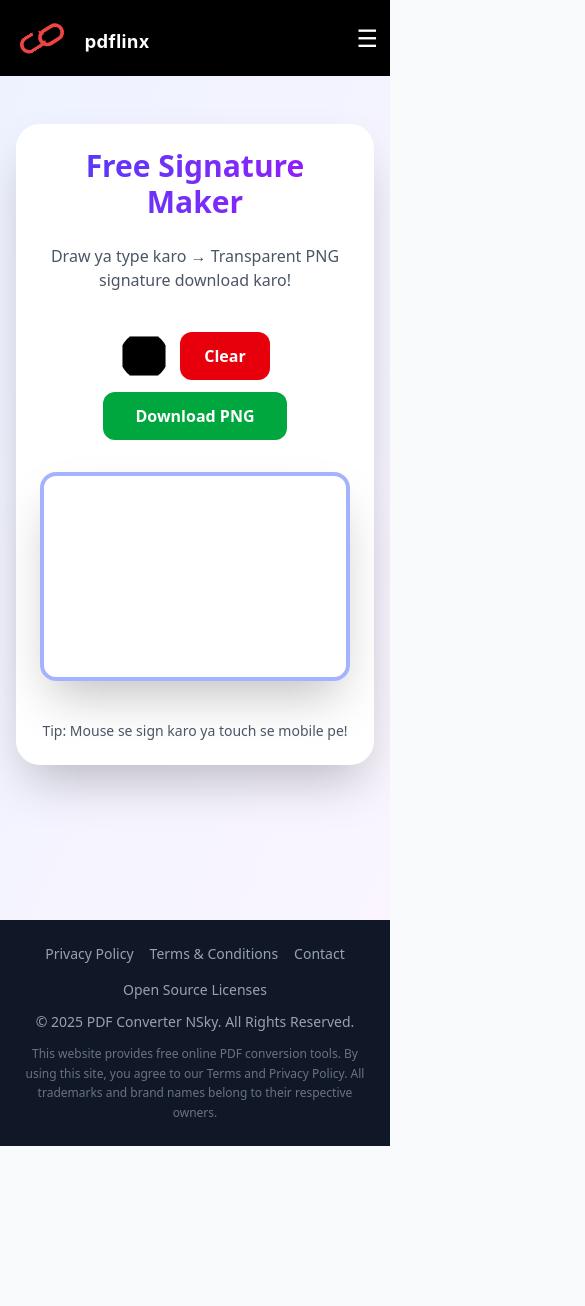
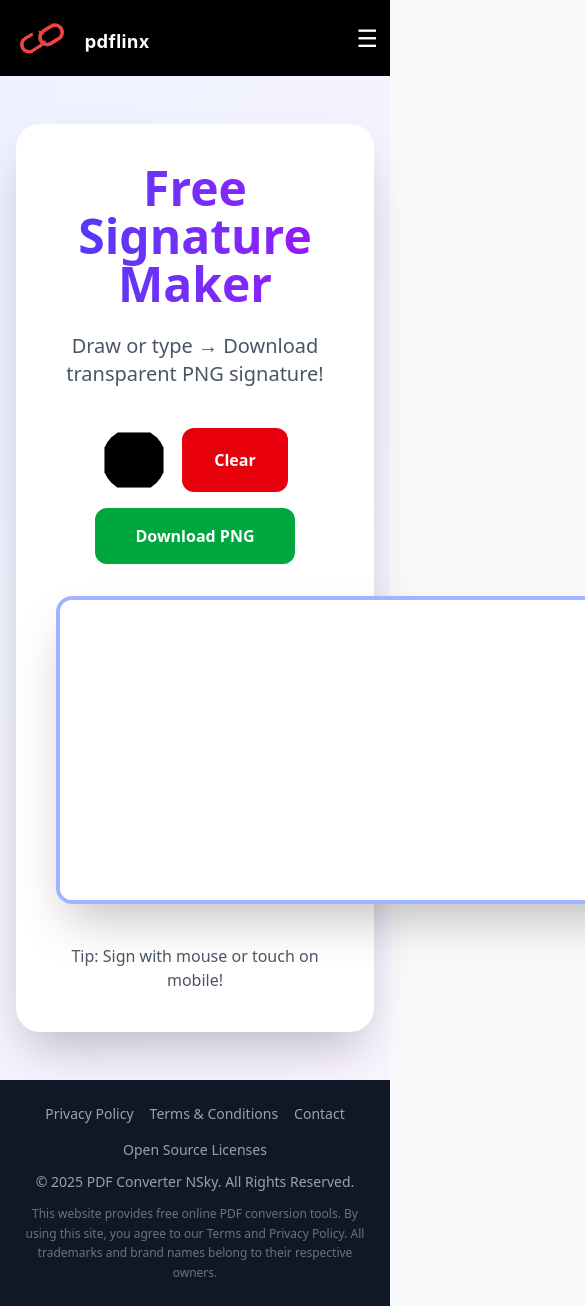
Before and after one commit to ashfaqazad/pdflinx, a Next.js app: page /signature-maker in a window 390 px wide. Shown: the top 1306 px of the page, 585 px wide, since content can reach past the window. Before the commit the page ends 1146 px from the top, so only its background shows below. Built offline with nearby package versions, Linux system fonts and the light colour scheme.

Commit message:
fix: added SignatureMakerWrapper for dynamic import

```diff
--- a/app/signature-maker/page.jsx
+++ b/app/signature-maker/page.jsx
@@ -1,101 +1,119 @@
-'use client';
+import SignatureMakerWrapper from "@/components/SignatureMakerWrapper";
 
-import { useRef, useState } from 'react';
+export default function Page() {
+  return <SignatureMakerWrapper />;
+}
 
-export default function SignatureMaker() {
-  const canvasRef = useRef(null);
-  const [isDrawing, setIsDrawing] = useState(false);
-  const [color, setColor] = useState('#000000');
-  const [bgColor, setBgColor] = useState('transparent');
 
-  const startDrawing = (e) => {
-    setIsDrawing(true);
-    const canvas = canvasRef.current;
-    const ctx = canvas.getContext('2d');
-    ctx.beginPath();
-    ctx.moveTo(e.nativeEvent.offsetX, e.nativeEvent.offsetY);
-  };
 
-  const draw = (e) => {
-    if (!isDrawing) return;
-    const canvas = canvasRef.current;
-    const ctx = canvas.getContext('2d');
-    ctx.lineWidth = 3;
-    ctx.lineCap = 'round';
-    ctx.strokeStyle = color;
-    ctx.lineTo(e.nativeEvent.offsetX, e.nativeEvent.offsetY);
-    ctx.stroke();
-  };
 
-  const stopDrawing = () => setIsDrawing(false);
 
-  const clear = () => {
-    const canvas = canvasRef.current;
-    const ctx = canvas.getContext('2d');
-    ctx.clearRect(0, 0, canvas.width, canvas.height);
-  };
 
-  const download = () => {
-    const canvas = canvasRef.current;
-    canvas.toBlob((blob) => {
-      const url = URL.createObjectURL(blob);
-      const a = document.createElement('a');
-      a.href = url;
-      a.download = 'my-signature.png';
-      a.click();
-    });
-  };
 
-  return (
-<div className="min-h-screen bg-gradient-to-br from-indigo-50 to-purple-50 py-12 px-4">
-  <div className="max-w-4xl mx-auto bg-white rounded-3xl shadow-2xl p-6 sm:p-10 text-center">
-    <h1 className="text-3xl sm:text-5xl font-bold mb-6 bg-gradient-to-r from-indigo-600 to-purple-600 bg-clip-text text-transparent">
-      Free Signature Maker
-    </h1>
-    <p className="text-base sm:text-xl text-gray-600 mb-10">
-      Draw ya type karo → Transparent PNG signature download karo!
-    </p>
 
-    <div className="flex justify-center gap-3 sm:gap-4 mb-8 flex-wrap">
-      <input
-        type="color"
-        value={color}
-        onChange={(e) => setColor(e.target.value)}
-        className="w-12 h-12 sm:w-16 sm:h-16 rounded-full cursor-pointer"
-      />
-      <button
-        onClick={clear}
-        className="bg-red-600 text-white px-6 py-3 sm:px-8 sm:py-4 rounded-xl font-bold hover:bg-red-700"
-      >
-        Clear
-      </button>
-      <button
-        onClick={download}
-        className="bg-green-600 text-white px-8 py-3 sm:px-10 sm:py-4 rounded-xl font-bold hover:bg-green-700"
-      >
-        Download PNG
-      </button>
-    </div>
 
-    {/* ✅ Responsive Canvas */}
-    <div className="flex justify-center">
-      <canvas
-        ref={canvasRef}
-        width={window.innerWidth < 640 ? 300 : 800}
-        height={window.innerWidth < 640 ? 200 : 300}
-        className="w-full max-w-[800px] h-auto border-4 border-indigo-300 rounded-2xl shadow-2xl cursor-crosshair bg-white"
-        style={{ background: bgColor }}
-        onMouseDown={startDrawing}
-        onMouseMove={draw}
-        onMouseUp={stopDrawing}
-        onMouseLeave={stopDrawing}
-      />
-    </div>
 
-    <div className="mt-10 text-gray-600 text-sm sm:text-base">
-      <p>Tip: Mouse se sign karo ya touch se mobile pe!</p>
-    </div>
-  </div>
-</div>
-  );
-}
+
+
+
+// 'use client';
+
+// import { useRef, useState } from 'react';
+
+// export default function SignatureMaker() {
+//   const canvasRef = useRef(null);
+//   const [isDrawing, setIsDrawing] = useState(false);
+//   const [color, setColor] = useState('#000000');
+//   const [bgColor, setBgColor] = useState('transparent');
+
+//   const startDrawing = (e) => {
+//     setIsDrawing(true);
+//     const canvas = canvasRef.current;
+//     const ctx = canvas.getContext('2d');
+//     ctx.beginPath();
+//     ctx.moveTo(e.nativeEvent.offsetX, e.nativeEvent.offsetY);
+//   };
+
+//   const draw = (e) => {
+//     if (!isDrawing) return;
+//     const canvas = canvasRef.current;
+//     const ctx = canvas.getContext('2d');
+//     ctx.lineWidth = 3;
+//     ctx.lineCap = 'round';
+//     ctx.strokeStyle = color;
+//     ctx.lineTo(e.nativeEvent.offsetX, e.nativeEvent.offsetY);
+//     ctx.stroke();
+//   };
+
+//   const stopDrawing = () => setIsDrawing(false);
+
+//   const clear = () => {
+//     const canvas = canvasRef.current;
+//     const ctx = canvas.getContext('2d');
+//     ctx.clearRect(0, 0, canvas.width, canvas.height);
+//   };
+
+//   const download = () => {
+//     const canvas = canvasRef.current;
+//     canvas.toBlob((blob) => {
+//       const url = URL.createObjectURL(blob);
+//       const a = document.createElement('a');
+//       a.href = url;
+//       a.download = 'my-signature.png';
+//       a.click();
+//     });
+//   };
+
+//   return (
+// <div className="min-h-screen bg-gradient-to-br from-indigo-50 to-purple-50 py-12 px-4">
+//   <div className="max-w-4xl mx-auto bg-white rounded-3xl shadow-2xl p-6 sm:p-10 text-center">
+//     <h1 className="text-3xl sm:text-5xl font-bold mb-6 bg-gradient-to-r from-indigo-600 to-purple-600 bg-clip-text text-transparent">
+//       Free Signature Maker
+//     </h1>
+//     <p className="text-base sm:text-xl text-gray-600 mb-10">
+//       Draw ya type karo → Transparent PNG signature download karo!
+//     </p>
+
+//     <div className="flex justify-center gap-3 sm:gap-4 mb-8 flex-wrap">
+//       <input
+//         type="color"
+//         value={color}
+//         onChange={(e) => setColor(e.target.value)}
+//         className="w-12 h-12 sm:w-16 sm:h-16 rounded-full cursor-pointer"
+//       />
+//       <button
+//         onClick={clear}
+//         className="bg-red-600 text-white px-6 py-3 sm:px-8 sm:py-4 rounded-xl font-bold hover:bg-red-700"
+//       >
+//         Clear
+//       </button>
+//       <button
+//         onClick={download}
+//         className="bg-green-600 text-white px-8 py-3 sm:px-10 sm:py-4 rounded-xl font-bold hover:bg-green-700"
+//       >
+//         Download PNG
+//       </button>
+//     </div>
+
+//     {/* ✅ Responsive Canvas */}
+//     <div className="flex justify-center">
+//       <canvas
+//         ref={canvasRef}
+//         width={window.innerWidth < 640 ? 300 : 800}
+//         height={window.innerWidth < 640 ? 200 : 300}
+//         className="w-full max-w-[800px] h-auto border-4 border-indigo-300 rounded-2xl shadow-2xl cursor-crosshair bg-white"
+//         style={{ background: bgColor }}
+//         onMouseDown={startDrawing}
+//         onMouseMove={draw}
+//         onMouseUp={stopDrawing}
+//         onMouseLeave={stopDrawing}
+//       />
+//     </div>
+
+//     <div className="mt-10 text-gray-600 text-sm sm:text-base">
+//       <p>Tip: Mouse se sign karo ya touch se mobile pe!</p>
+//     </div>
+//   </div>
+// </div>
+//   );
+// }
--- /dev/null
+++ b/components/SignatureMakerClient.jsx
@@ -0,0 +1,248 @@
+"use client";
+
+import { useRef, useState, useEffect } from "react";
+
+export default function SignatureMakerClient() {
+  const canvasRef = useRef(null);
+  const [drawing, setDrawing] = useState(false);
+  const [color, setColor] = useState("#000000");
+  const [bgColor, setBgColor] = useState("#ffffff");
+
+  useEffect(() => {
+    if (typeof window === "undefined") return;
+    const canvas = canvasRef.current;
+    const ctx = canvas.getContext("2d");
+    ctx.fillStyle = bgColor;
+    ctx.fillRect(0, 0, canvas.width, canvas.height);
+  }, [bgColor]);
+
+  const startDrawing = (e) => {
+    const canvas = canvasRef.current;
+    const ctx = canvas.getContext("2d");
+    ctx.beginPath();
+    ctx.moveTo(
+      e.nativeEvent.offsetX || e.touches[0].clientX - canvas.offsetLeft,
+      e.nativeEvent.offsetY || e.touches[0].clientY - canvas.offsetTop
+    );
+    setDrawing(true);
+  };
+
+  const draw = (e) => {
+    if (!drawing) return;
+    const canvas = canvasRef.current;
+    const ctx = canvas.getContext("2d");
+    ctx.lineWidth = 2;
+    ctx.lineCap = "round";
+    ctx.strokeStyle = color;
+
+    const x = e.nativeEvent.offsetX || e.touches[0].clientX - canvas.offsetLeft;
+    const y = e.nativeEvent.offsetY || e.touches[0].clientY - canvas.offsetTop;
+
+    ctx.lineTo(x, y);
+    ctx.stroke();
+  };
+
+  const stopDrawing = () => setDrawing(false);
+
+  const clear = () => {
+    const canvas = canvasRef.current;
+    const ctx = canvas.getContext("2d");
+    ctx.clearRect(0, 0, canvas.width, canvas.height);
+    ctx.fillStyle = bgColor;
+    ctx.fillRect(0, 0, canvas.width, canvas.height);
+  };
+
+  const download = () => {
+    const canvas = canvasRef.current;
+    const link = document.createElement("a");
+    link.download = "signature.png";
+    link.href = canvas.toDataURL("image/png");
+    link.click();
+  };
+
+  return (
+    <div className="min-h-screen bg-gradient-to-br from-indigo-50 to-purple-50 py-12 px-4">
+      <div className="max-w-4xl mx-auto bg-white rounded-3xl shadow-2xl p-10 text-center">
+        <h1 className="text-5xl font-bold mb-6 bg-gradient-to-r from-indigo-600 to-purple-600 bg-clip-text text-transparent">
+          Free Signature Maker
+        </h1>
+        <p className="text-xl text-gray-600 mb-10">
+          Draw or type → Download transparent PNG signature!
+        </p>
+
+        <div className="flex justify-center gap-4 mb-8 flex-wrap">
+          <input
+            type="color"
+            value={color}
+            onChange={(e) => setColor(e.target.value)}
+            className="w-16 h-16 rounded-full cursor-pointer"
+          />
+          <button
+            onClick={clear}
+            className="bg-red-600 text-white px-8 py-4 rounded-xl font-bold hover:bg-red-700"
+          >
+            Clear
+          </button>
+          <button
+            onClick={download}
+            className="bg-green-600 text-white px-10 py-4 rounded-xl font-bold hover:bg-green-700"
+          >
+            Download PNG
+          </button>
+        </div>
+
+        <canvas
+          ref={canvasRef}
+          width={800}
+          height={300}
+          className="border-4 border-indigo-300 rounded-2xl shadow-2xl mx-auto cursor-crosshair bg-white"
+          onMouseDown={startDrawing}
+          onMouseMove={draw}
+          onMouseUp={stopDrawing}
+          onMouseLeave={stopDrawing}
+          onTouchStart={startDrawing}
+          onTouchMove={draw}
+          onTouchEnd={stopDrawing}
+        />
+
+        <p className="mt-10 text-gray-600">
+          Tip: Sign with mouse or touch on mobile!
+        </p>
+      </div>
+    </div>
+  );
+}
+
+
+
+
+
+
+
+
+
+
+
+
+
+
+
+
+
+
+
+
+
+// "use client";
+
+// import { useRef, useState, useEffect } from "react";
+
+// export default function SignatureMakerClient() {
+//   const canvasRef = useRef(null);
+//   const [drawing, setDrawing] = useState(false);
+//   const [color, setColor] = useState("#000000");
+//   const [bgColor, setBgColor] = useState("#ffffff");
+
+//   useEffect(() => {
+//     if (typeof window === "undefined") return;
+//     const canvas = canvasRef.current;
+//     const ctx = canvas.getContext("2d");
+//     ctx.fillStyle = bgColor;
+//     ctx.fillRect(0, 0, canvas.width, canvas.height);
+//   }, [bgColor]);
+
+//   const startDrawing = (e) => {
+//     const canvas = canvasRef.current;
+//     const ctx = canvas.getContext("2d");
+//     ctx.beginPath();
+//     ctx.moveTo(
+//       e.nativeEvent.offsetX || e.touches[0].clientX - canvas.offsetLeft,
+//       e.nativeEvent.offsetY || e.touches[0].clientY - canvas.offsetTop
+//     );
+//     setDrawing(true);
+//   };
+
+//   const draw = (e) => {
+//     if (!drawing) return;
+//     const canvas = canvasRef.current;
+//     const ctx = canvas.getContext("2d");
+//     ctx.lineWidth = 2;
+//     ctx.lineCap = "round";
+//     ctx.strokeStyle = color;
+
+//     const x = e.nativeEvent.offsetX || e.touches[0].clientX - canvas.offsetLeft;
+//     const y = e.nativeEvent.offsetY || e.touches[0].clientY - canvas.offsetTop;
+
+//     ctx.lineTo(x, y);
+//     ctx.stroke();
+//   };
+
+//   const stopDrawing = () => setDrawing(false);
+
+//   const clear = () => {
+//     const canvas = canvasRef.current;
+//     const ctx = canvas.getContext("2d");
+//     ctx.clearRect(0, 0, canvas.width, canvas.height);
+//     ctx.fillStyle = bgColor;
+//     ctx.fillRect(0, 0, canvas.width, canvas.height);
+//   };
+
+//   const download = () => {
+//     const canvas = canvasRef.current;
+//     const link = document.createElement("a");
+//     link.download = "signature.png";
+//     link.href = canvas.toDataURL("image/png");
+//     link.click();
+//   };
+
+//   return (
+//     <div className="min-h-screen bg-gradient-to-br from-indigo-50 to-purple-50 py-12 px-4">
+//       <div className="max-w-4xl mx-auto bg-white rounded-3xl shadow-2xl p-10 text-center">
+//         <h1 className="text-5xl font-bold mb-6 bg-gradient-to-r from-indigo-600 to-purple-600 bg-clip-text text-transparent">
+//           Free Signature Maker
+//         </h1>
+//         <p className="text-xl text-gray-600 mb-10">
+//           Draw or type → Download transparent PNG signature!
+//         </p>
+
+//         <div className="flex justify-center gap-4 mb-8 flex-wrap">
+//           <input
+//             type="color"
+//             value={color}
+//             onChange={(e) => setColor(e.target.value)}
+//             className="w-16 h-16 rounded-full cursor-pointer"
+//           />
+//           <button
+//             onClick={clear}
+//             className="bg-red-600 text-white px-8 py-4 rounded-xl font-bold hover:bg-red-700"
+//           >
+//             Clear
+//           </button>
+//           <button
+//             onClick={download}
+//             className="bg-green-600 text-white px-10 py-4 rounded-xl font-bold hover:bg-green-700"
+//           >
+//             Download PNG
+//           </button>
+//         </div>
+
+//         <canvas
+//           ref={canvasRef}
+//           width={800}
+//           height={300}
+//           className="border-4 border-indigo-300 rounded-2xl shadow-2xl mx-auto cursor-crosshair bg-white"
+//           onMouseDown={startDrawing}
+//           onMouseMove={draw}
+//           onMouseUp={stopDrawing}
+//           onMouseLeave={stopDrawing}
+//           onTouchStart={startDrawing}
+//           onTouchMove={draw}
+//           onTouchEnd={stopDrawing}
+//         />
+//         <p className="mt-10 text-gray-600">
+//           Tip: Sign with mouse or touch on mobile!
+//         </p>
+//       </div>
+//     </div>
+//   );
+// }
--- /dev/null
+++ b/components/SignatureMakerWrapper.jsx
@@ -0,0 +1,12 @@
+"use client";
+
+import dynamic from "next/dynamic";
+
+// ✅ Dynamic import allowed here in client component
+const SignatureMakerClient = dynamic(() => import("./SignatureMakerClient"), {
+  ssr: false,
+});
+
+export default function SignatureMakerWrapper() {
+  return <SignatureMakerClient />;
+}
```
